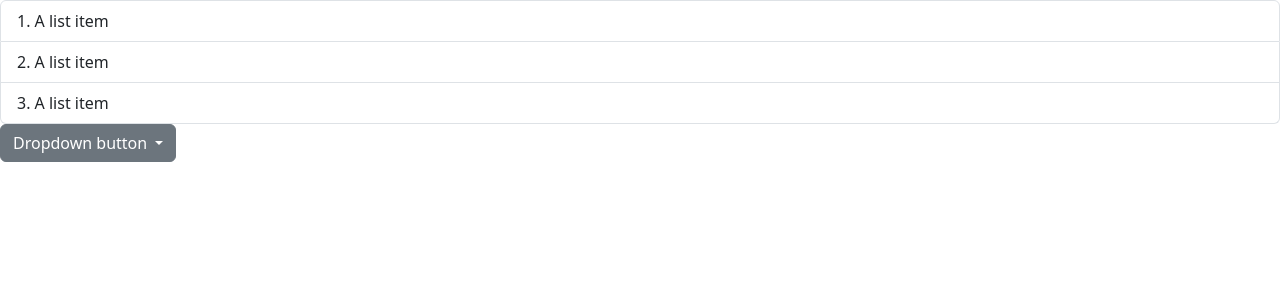
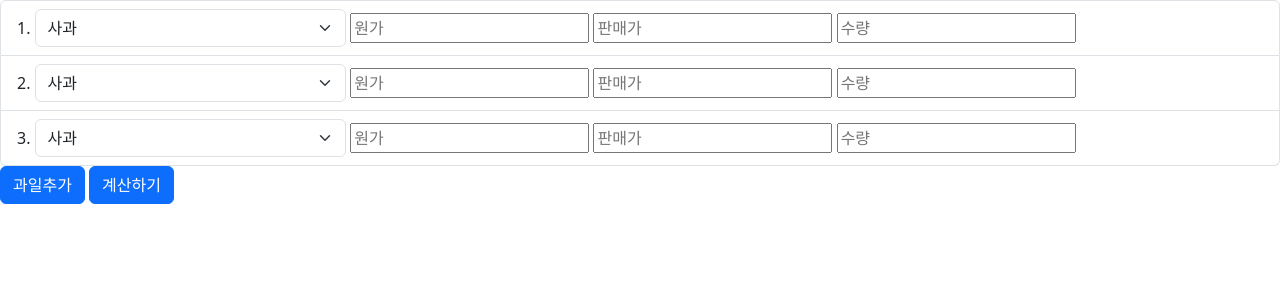
Before and after one commit to yooooonshine/django_seminar, a Django app: page / in a window 1280 px wide. Shown: the top 300 px of the page. Run offline with Django 5.2, Linux system fonts and the light colour scheme.

Commit message:
feat: main.html, main.css, main.js 구현

```diff
--- /dev/null
+++ b/4주차_프로젝트/fruit_calculator/fruit/static/css/main.css
@@ -0,0 +1,3 @@
+#result-wrapper {
+    display: none;
+}
--- /dev/null
+++ b/4주차_프로젝트/fruit_calculator/fruit/static/js/main.js
@@ -0,0 +1,111 @@
+function getCookie(name) {
+    let cookieValue = null;
+    if (document.cookie && document.cookie !== '') {
+        const cookies = document.cookie.split(';');
+        for (let i = 0; i < cookies.length; i++) {
+            const cookie = cookies[i].trim();
+            // Does this cookie string begin with the name we want?
+            if (cookie.substring(0, name.length + 1) === (name + '=')) {
+                cookieValue = decodeURIComponent(cookie.substring(name.length + 1));
+                break;
+            }
+        }
+    }
+    return cookieValue;
+}
+
+const csrftoken = getCookie('csrftoken');
+
+
+let fruitElement = "<li class=\"list-group-item\">\n" +
+    "            <select class=\"form-select w-25 d-inline\" aria-label=\"Default select example\">\n" +
+    "                <option value=\"1\">사과</option>\n" +
+    "                <option value=\"2\">귤</option>\n" +
+    "                <option value=\"3\">복숭아</option>\n" +
+    "                <option value=\"4\">메론</option>\n" +
+    "                <option value=\"5\">딸기</option>\n" +
+    "                <option value=\"6\">수박</option>\n" +
+    "            </select>\n" +
+    "\n" +
+    "            <input type=\"text\" placeholder=\"원가\">\n" +
+    "            <input type=\"text\" placeholder=\"판매가\">\n" +
+    "            <input type=\"text\" placeholder=\"수량\">\n" +
+    "        </li>";
+
+//과일 리스트 추가
+function addFruitList() {
+    $("#fruit-list").append(fruitElement);
+}
+
+//과일 계산하기
+function requestCalculate() {
+    let fruitsData = getFruitData();
+
+    let data = {
+        "fruits": fruitsData
+    }
+
+    $.ajax({
+        type: 'post',
+        headers: {'X-CSRFToken': csrftoken},
+        url: '/fruit/calculate',
+        body: JSON.stringify(data),
+        async: false,
+        dataType: 'JSON',
+        success: function (data) {
+            showResults(data.result)
+        },
+        error: function (request, status, error) {
+            if (request.status === 500) {
+                alert("서버가 작동하지 않습니다.");
+            } else {
+                alert(request.status + " 예외입니다.");
+            }
+        },
+    });
+}
+
+//입력된 과일 정보를 리스트로 가져오기
+function getFruitData() {
+    const fruitList = document.querySelectorAll('#fruit-list .list-group-item');
+    const fruitsData = [];
+
+    fruitList.forEach(item => {
+        const select = item.querySelector('select');
+        const inputs = item.querySelectorAll('input');
+
+        const fruit = {
+            "name": select.value,
+            "costPrice": inputs[0].value,
+            "sellingPrice": inputs[1].value,
+            "quantity": inputs[2].value
+        };
+
+        fruitsData.push(fruit);
+    });
+
+    return fruitsData;
+}
+
+// 응답된 계산 결과를 띄우기
+function showResults(result) {
+    $('#result-wrapper').css('display', 'block')
+
+    const totalCostPrice = result.totalCostPrice;
+    const totalSellingPrice = result.totalSellingPrice;
+    const totalEarningPrice = result.totalEarningPrice;
+    const netProfit = result.netProfit;
+    const rateOfReturn = result.rateOfReturn;
+
+    $('#total-cost-price').empty();
+    $('#total-selling-price').empty();
+    $('#total-earning-price').empty();
+    $('#net-profit').empty();
+    $('#rate-of-return').empty();
+
+    $('#total-cost-price').text(totalCostPrice);
+    $('#total-selling-price').text(totalSellingPrice);
+    $('#total-earning-price').text(totalEarningPrice);
+    $('#net-profit').text(netProfit);
+    $('#rate-of-return').text(rateOfReturn);
+}
--- a/4주차_프로젝트/fruit_calculator/fruit/templates/fruit/main.html
+++ b/4주차_프로젝트/fruit_calculator/fruit/templates/fruit/main.html
@@ -4,31 +4,69 @@
     <meta charset="UTF-8">
     <meta name="viewport" content="width=device-width, initial-scale=1">
     <title>과일가게</title>
-
+    <link rel="stylesheet" href="../../static/css/main.css">
     {#bootstrap#}
     <link href="https://cdn.jsdelivr.net/npm/bootstrap@5.3.3/dist/css/bootstrap.min.css" rel="stylesheet"
           integrity="sha384-QWTKZyjpPEjISv5WaRU9OFeRpok6YctnYmDr5pNlyT2bRjXh0JMhjY6hW+ALEwIH" crossorigin="anonymous">
 </head>
 <body>
 <div class="dropdown">
-    <ol class="list-group list-group-numbered">
-        <li class="list-group-item">A list item</li>
-        <li class="list-group-item">A list item</li>
-        <li class="list-group-item">A list item</li>
+    <ol class="list-group list-group-numbered" id="fruit-list">
+        <li class="list-group-item">
+            <select class="form-select w-25 d-inline" aria-label="Default select example">
+                <option value="사과">사과</option>
+                <option value="귤">귤</option>
+                <option value="복숭아">복숭아</option>
+                <option value="메론">메론</option>
+                <option value="딸기">딸기</option>
+                <option value="수박">수박</option>
+            </select>
+
+            <input type="text" placeholder="원가">
+            <input type="text" placeholder="판매가">
+            <input type="text" placeholder="수량">
+        </li>
+        <li class="list-group-item">
+            <select class="form-select w-25 d-inline" aria-label="Default select example">
+                <option value="사과">사과</option>
+                <option value="귤">귤</option>
+                <option value="복숭아">복숭아</option>
+                <option value="메론">메론</option>
+                <option value="딸기">딸기</option>
+                <option value="수박">수박</option>
+            </select>
+
+            <input type="text" placeholder="원가">
+            <input type="text" placeholder="판매가">
+            <input type="text" placeholder="수량">
+        </li>
+        <li class="list-group-item">
+            <select class="form-select w-25 d-inline" aria-label="Default select example">
+                <option value="사과">사과</option>
+                <option value="귤">귤</option>
+                <option value="복숭아">복숭아</option>
+                <option value="메론">메론</option>
+                <option value="딸기">딸기</option>
+                <option value="수박">수박</option>
+            </select>
+
+            <input type="text" placeholder="원가">
+            <input type="text" placeholder="판매가">
+            <input type="text" placeholder="수량">
+        </li>
     </ol>
 
 
-    <button class="btn btn-secondary dropdown-toggle" type="button" data-bs-toggle="dropdown" aria-expanded="false">
-        Dropdown button
-    </button>
-    <ul class="dropdown-menu">
-        <li><a class="dropdown-item" href="#">사과</a></li>
-        <li><a class="dropdown-item" href="#">귤</a></li>
-        <li><a class="dropdown-item" href="#">복숭아</a></li>
-        <li><a class="dropdown-item" href="#">메론</a></li>
-        <li><a class="dropdown-item" href="#">딸기</a></li>
-        <li><a class="dropdown-item" href="#">수박</a></li>
-    </ul>
+    <button type="button" class="btn btn-primary" onclick="addFruitList()">과일추가</button>
+    <button type="button" class="btn btn-primary" onclick="requestCalculate()">계산하기</button>
+
+    <div id="result-wrapper">
+        <div>내가 쓴 금액: <span id="total-cost-price"></span></div>
+        <div>내가 번 금액: <span id="total-selling-price"></span></div>
+        <div>내가 번 금액: <span id="total-earning-price"></span></div>
+        <div>순 이익: <span id="net-profit"></span></div>
+        <div>수익률: <span  id="rate-of-return"></span></div>
+    </div>
 </div>
 
 <script src="https://cdn.jsdelivr.net/npm/bootstrap@5.3.3/dist/js/bootstrap.bundle.min.js"
@@ -37,5 +75,6 @@
 <script src="https://cdnjs.cloudflare.com/ajax/libs/jquery/3.6.0/jquery.min.js"
         integrity="sha512-894YE6QWD5I59HgZOGReFYm4dnWc1Qt5NtvYSaNcOP+u1T9qYdvdihz0PPSiiqn/+/3e7Jo4EaG7TubfWGUrMQ=="
         crossorigin="anonymous" referrerpolicy="no-referrer"></script>
+<script src="../../static/js/main.js"></script>
 </body>
 </html>
```
